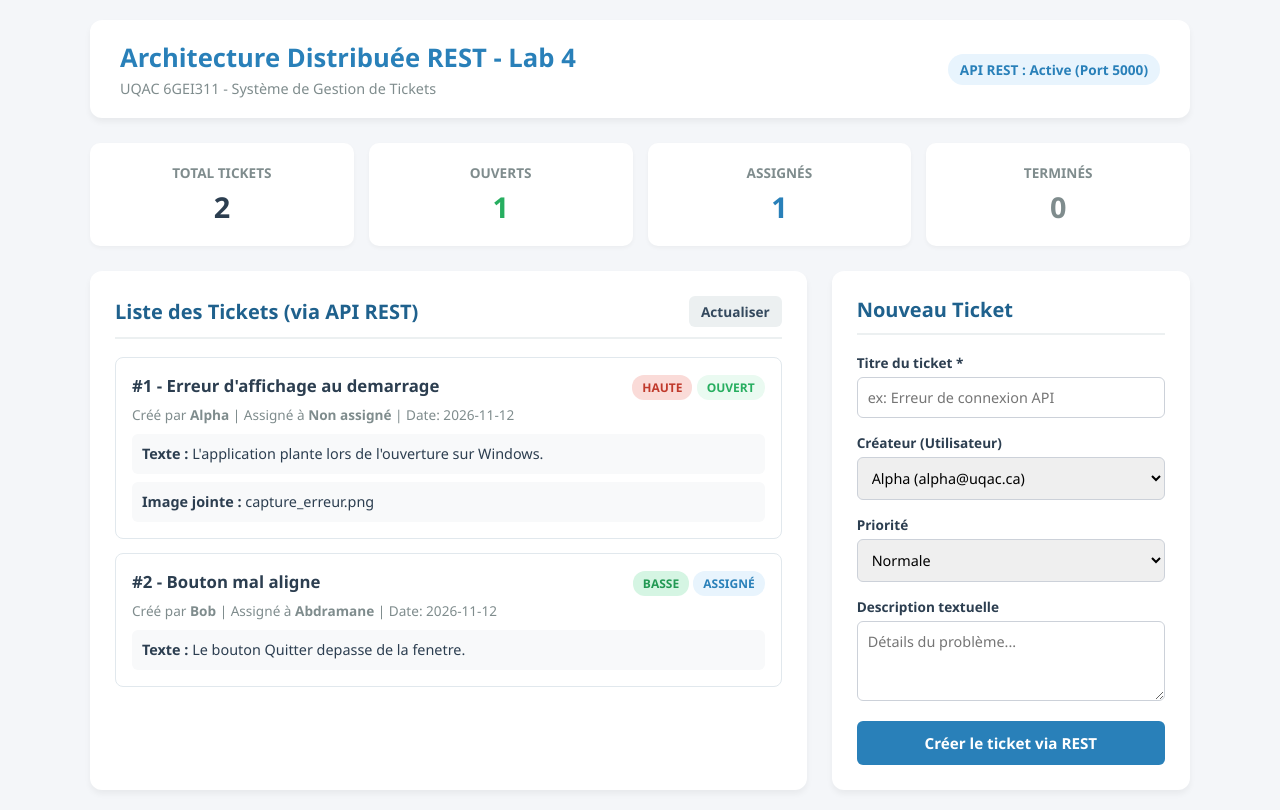
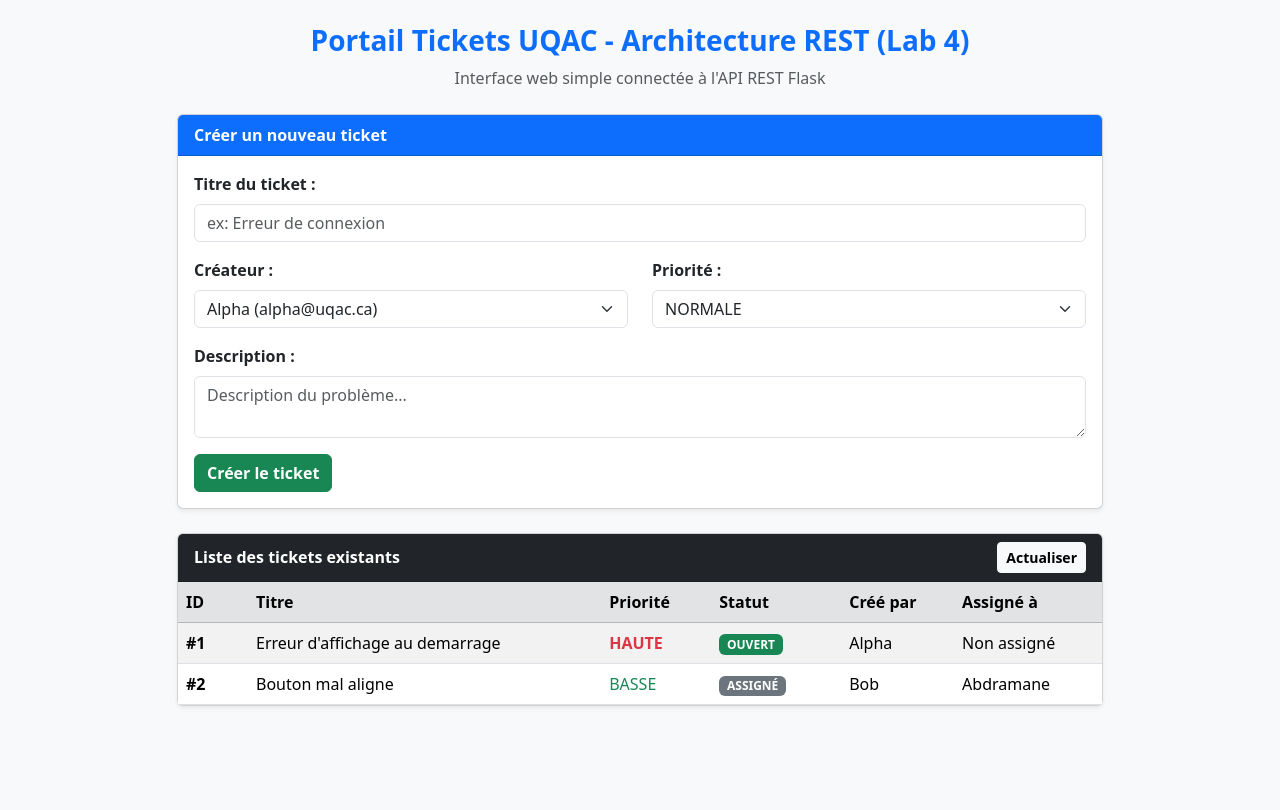
Before and after one commit to abdouldrame09/6GEI311_Laboratoire4, a Flask app: page / in a window 1280 px wide. After the commit the page ends 707 px from the top, so only its background shows below. Run offline with Flask 3, Linux system fonts and the light colour scheme.

Commit message:
Affichage des requetes REST dans la console et refonte de l'interface web

```diff
--- a/code/ApiClient.py
+++ b/code/ApiClient.py
@@ -40,6 +40,7 @@ class ApiClient:
 
     # Creer un nouveau ticket (gere aussi l'upload de l'image si specifiee)
     def create_ticket(self, title: str, priority: str, user_id: int, description_texte: str = None, image_path: str = None) -> dict:
+        print(f"\n[CLIENT Tkinter] Envoi requete REST : POST {self.base_url}/api/tickets (Titre: '{title}')", flush=True)
         if image_path and os.path.exists(image_path):
             # Envoi avec l'image attachee (multipart)
             data = {
@@ -63,7 +64,9 @@ class ApiClient:
             res = requests.post(f"{self.base_url}/api/tickets", json=payload, timeout=5)
 
         res.raise_for_status()
-        return res.json()
+        ticket_data = res.json()
+        print(f"[CLIENT Tkinter] Reponse REST recue : 201 CREATED (Ticket #{ticket_data.get('ticketId', ticket_data.get('id'))})\n", flush=True)
+        return ticket_data
 
     # Assigner un ticket a un developpeur
     def assign_ticket(self, ticket_id: int, dev_id: int = None, dev_name: str = None) -> dict:
--- a/code/api_server.py
+++ b/code/api_server.py
@@ -215,6 +215,7 @@ def update_ticket_status(ticket_id: int):
     if not trouve:
         return jsonify({"error": f"Statut '{new_status_str}' invalide."}), 400
 
+    print(f"\n[OPERATION REST] PUT /api/tickets/{ticket_id}/status -> Statut: 200 OK | Statut modifie en : {ticket.status.name}\n", flush=True)
     return jsonify(ticket.to_dict()), 200
 
 # Assigner un ticket a un developpeur
@@ -241,6 +242,7 @@ def assign_ticket(ticket_id: int):
         return jsonify({"error": "Developpeur introuvable."}), 404
 
     ticket.assignTo(dev_cible)
+    print(f"\n[OPERATION REST] PUT /api/tickets/{ticket_id}/assign -> Statut: 200 OK | Assigne au developpeur : {dev_cible.name}\n", flush=True)
     return jsonify(ticket.to_dict()), 200
 
 # Gestion des utilisateurs
--- a/code/main.py
+++ b/code/main.py
@@ -10,9 +10,9 @@ from ApplicationGUI import ApplicationGUI
 # Fonction pour demarrer le serveur Flask en arriere-plan
 def run_server(port=5000):
     import logging
-    # Reduire les messages de werkzeug dans la console
+    # Activer l'affichage des requetes werkzeug (GET, POST, etc.) dans la console
     log = logging.getLogger('werkzeug')
-    log.setLevel(logging.ERROR)
+    log.setLevel(logging.INFO)
     app.run(host="127.0.0.1", port=port, debug=False, use_reloader=False)
 
 def main():
--- a/code/templates/index.html
+++ b/code/templates/index.html
@@ -2,229 +2,204 @@
 <html lang="fr">
 <head>
     <meta charset="UTF-8">
-    <meta name="viewport" content="width=device-width, initial-scale=1.0">
     <title>Portail Tickets UQAC - Architecture REST (Lab 4)</title>
-    <style>
-        :root {
-            --primary: #2980b9;
-            --primary-dark: #1f618d;
-            --success: #27ae60;
-            --warning: #f39c12;
-            --danger: #e74c3c;
-            --bg: #f4f6f9;
-            --card: #ffffff;
-            --text: #2c3e50;
-        }
-        * { box-sizing: border-box; margin: 0; padding: 0; font-family: 'Segoe UI', Tahoma, Geneva, Verdana, sans-serif; }
-        body { background-color: var(--bg); color: var(--text); padding: 20px; }
-        .container { max-width: 1100px; margin: 0 auto; }
-        header { background: white; padding: 20px 30px; border-radius: 12px; box-shadow: 0 4px 6px rgba(0,0,0,0.05); margin-bottom: 25px; display: flex; justify-content: space-between; align-items: center; }
-        h1 { font-size: 1.6rem; color: var(--primary); }
-        .badge-arch { background: #e8f4fd; color: var(--primary); padding: 6px 12px; border-radius: 20px; font-weight: 600; font-size: 0.85rem; }
-        .grid-stats { display: grid; grid-template-columns: repeat(auto-fit, minmax(200px, 1fr)); gap: 15px; margin-bottom: 25px; }
-        .stat-card { background: white; padding: 20px; border-radius: 10px; box-shadow: 0 2px 4px rgba(0,0,0,0.04); text-align: center; }
-        .stat-card h3 { font-size: 0.85rem; text-transform: uppercase; color: #7f8c8d; margin-bottom: 5px; }
-        .stat-card .val { font-size: 1.8rem; font-weight: bold; color: var(--text); }
-        .main-content { display: grid; grid-template-columns: 2fr 1fr; gap: 25px; }
-        @media(max-width: 850px) { .main-content { grid-template-columns: 1fr; } }
-        .card { background: white; border-radius: 12px; padding: 25px; box-shadow: 0 4px 6px rgba(0,0,0,0.05); }
-        .card h2 { font-size: 1.25rem; margin-bottom: 18px; color: var(--primary-dark); border-bottom: 2px solid #ecf0f1; padding-bottom: 10px; display: flex; justify-content: space-between; align-items: center; }
-        .ticket-item { border: 1px solid #e1e8ed; border-radius: 8px; padding: 16px; margin-bottom: 14px; transition: transform 0.15s, box-shadow 0.15s; background: #fff; }
-        .ticket-item:hover { transform: translateY(-2px); box-shadow: 0 4px 8px rgba(0,0,0,0.06); }
-        .ticket-header { display: flex; justify-content: space-between; align-items: center; margin-bottom: 8px; }
-        .ticket-title { font-weight: bold; font-size: 1.05rem; }
-        .badge { padding: 4px 10px; border-radius: 12px; font-size: 0.75rem; font-weight: 600; text-transform: uppercase; }
-        .badge-OUVERT { background: #eafaf1; color: #27ae60; }
-        .badge-ASSIGNE { background: #e8f4fd; color: #2980b9; }
-        .badge-VALIDATION { background: #fef5e7; color: #f39c12; }
-        .badge-TERMINE { background: #f2f4f4; color: #7f8c8d; }
-        .badge-HAUTE { background: #fadbd8; color: #c0392b; }
-        .badge-NORMALE { background: #fcf3cf; color: #b7950b; }
-        .badge-BASSE { background: #d5f5e3; color: #229954; }
-        .ticket-meta { font-size: 0.85rem; color: #7f8c8d; margin-bottom: 10px; }
-        .ticket-desc { font-size: 0.9rem; background: #f8f9fa; padding: 10px; border-radius: 6px; margin-top: 8px; line-height: 1.4; }
-        form .form-group { margin-bottom: 15px; }
-        form label { display: block; font-weight: 600; font-size: 0.85rem; margin-bottom: 5px; }
-        form input, form select, form textarea { width: 100%; padding: 10px; border: 1px solid #ccd1d9; border-radius: 6px; font-size: 0.9rem; }
-        form textarea { resize: vertical; height: 80px; }
-        button.btn { background: var(--primary); color: white; border: none; padding: 12px 20px; border-radius: 6px; font-weight: 600; cursor: pointer; width: 100%; font-size: 0.95rem; transition: background 0.2s; }
-        button.btn:hover { background: var(--primary-dark); }
-        .btn-refresh { background: #ecf0f1; color: #34495e; border: none; padding: 6px 12px; border-radius: 6px; cursor: pointer; font-size: 0.85rem; font-weight: 600; }
-        .btn-refresh:hover { background: #bdc3c7; }
-    </style>
+    <!-- Utilisation de Bootstrap via CDN  -->
+    <link href="https://cdn.jsdelivr.net/npm/bootstrap@5.3.3/dist/css/bootstrap.min.css" rel="stylesheet">
 </head>
-<body>
-    <div class="container">
-        <header>
-            <div>
-                <h1>Architecture Distribuée REST - Lab 4</h1>
-                <p style="color: #7f8c8d; font-size: 0.9rem; margin-top: 4px;">UQAC 6GEI311 - Système de Gestion de Tickets</p>
+<body class="bg-light">
+
+    <div class="container my-4" style="max-width: 950px;">
+        <!-- En-tête -->
+        <div class="mb-4 text-center">
+            <h1 class="h3 fw-bold text-primary">Portail Tickets UQAC - Architecture REST (Lab 4)</h1>
+            <p class="text-muted">Interface web simple connectée à l'API REST Flask</p>
         </div>
-            <div class="badge-arch">API REST : Active (Port 5000)</div>
-        </header>
 
-        <div class="grid-stats">
-            <div class="stat-card">
-                <h3>Total Tickets</h3>
-                <div class="val" id="stat-total">-</div>
+        <!-- Formulaire de creation -->
+        <div class="card shadow-sm mb-4">
+            <div class="card-header bg-primary text-white fw-bold">
+                Créer un nouveau ticket
             </div>
-            <div class="stat-card">
-                <h3>Ouverts</h3>
-                <div class="val" id="stat-ouverts" style="color: var(--success);">-</div>
+            <div class="card-body">
+                <form id="formTicket" onsubmit="creerTicket(event)">
+                    <div class="mb-3">
+                        <label for="titre" class="form-label fw-semibold">Titre du ticket :</label>
+                        <input type="text" id="titre" class="form-control" required placeholder="ex: Erreur de connexion">
                     </div>
-            <div class="stat-card">
-                <h3>Assignés</h3>
-                <div class="val" id="stat-assignes" style="color: var(--primary);">-</div>
+
+                    <div class="row">
+                        <div class="col-md-6 mb-3">
+                            <label for="utilisateur" class="form-label fw-semibold">Créateur :</label>
+                            <select id="utilisateur" class="form-select"></select>
                         </div>
-            <div class="stat-card">
-                <h3>Terminés</h3>
-                <div class="val" id="stat-termines" style="color: #7f8c8d;">-</div>
+                        <div class="col-md-6 mb-3">
+                            <label for="priorite" class="form-label fw-semibold">Priorité :</label>
+                            <select id="priorite" class="form-select">
+                                <option value="BASSE">BASSE</option>
+                                <option value="NORMALE" selected>NORMALE</option>
+                                <option value="HAUTE">HAUTE</option>
+                            </select>
                         </div>
                     </div>
 
-        <div class="main-content">
-            <div class="card">
-                <h2>
-                    <span>Liste des Tickets (via API REST)</span>
-                    <button class="btn-refresh" onclick="chargerTickets()">Actualiser</button>
-                </h2>
-                <div id="tickets-container">Chargement...</div>
+                    <div class="mb-3">
+                        <label for="description" class="form-label fw-semibold">Description :</label>
+                        <textarea id="description" class="form-control" rows="2" placeholder="Description du problème..."></textarea>
                     </div>
 
-            <div class="card">
-                <h2>Nouveau Ticket</h2>
-                <form id="form-nouveau-ticket" onsubmit="creerTicket(event)">
-                    <div class="form-group">
-                        <label for="ticket-title">Titre du ticket *</label>
-                        <input type="text" id="ticket-title" required placeholder="ex: Erreur de connexion API">
+                    <button type="submit" class="btn btn-success fw-bold">Créer le ticket</button>
+                </form>
             </div>
-                    <div class="form-group">
-                        <label for="ticket-user">Créateur (Utilisateur)</label>
-                        <select id="ticket-user"></select>
         </div>
-                    <div class="form-group">
-                        <label for="ticket-priority">Priorité</label>
-                        <select id="ticket-priority">
-                            <option value="BASSE">Basse</option>
-                            <option value="NORMALE" selected>Normale</option>
-                            <option value="HAUTE">Haute</option>
-                        </select>
+
+        <!-- Tableau des tickets -->
+        <div class="card shadow-sm">
+            <div class="card-header bg-dark text-white d-flex justify-content-between align-items-center">
+                <span class="fw-bold">Liste des tickets existants</span>
+                <button type="button" class="btn btn-sm btn-light fw-bold" onclick="chargerTickets()">Actualiser</button>
             </div>
-                    <div class="form-group">
-                        <label for="ticket-desc">Description textuelle</label>
-                        <textarea id="ticket-desc" placeholder="Détails du problème..."></textarea>
+            <div class="card-body p-0">
+                <div class="table-responsive">
+                    <table class="table table-striped table-hover mb-0">
+                        <thead class="table-secondary">
+                            <tr>
+                                <th style="width: 70px;">ID</th>
+                                <th>Titre</th>
+                                <th style="width: 110px;">Priorité</th>
+                                <th style="width: 130px;">Statut</th>
+                                <th>Créé par</th>
+                                <th>Assigné à</th>
+                            </tr>
+                        </thead>
+                        <tbody id="corpsTableau">
+                            <tr>
+                                <td colspan="6" class="text-center text-muted py-3">Chargement des tickets...</td>
+                            </tr>
+                        </tbody>
+                    </table>
                 </div>
-                    <button type="submit" class="btn">Créer le ticket via REST</button>
-                </form>
             </div>
         </div>
     </div>
 
+    <!-- Script JavaScript pour appeler l'API REST -->
     <script>
         const API_URL = "/api";
 
+        // Charger les utilisateurs dans la liste deroulante
         async function chargerUsers() {
             try {
-                const res = await fetch(`${API_URL}/users`);
-                const users = await res.json();
-                const sel = document.getElementById("ticket-user");
-                sel.innerHTML = users.map(u => `<option value="${u.userId}">${u.name} (${u.email})</option>`).join("");
-            } catch (e) {
-                console.error("Erreur chargement utilisateurs:", e);
+                const reponse = await fetch(API_URL + "/users");
+                const utilisateurs = await reponse.json();
+                const selectUser = document.getElementById("utilisateur");
+
+                selectUser.innerHTML = "";
+                for (let i = 0; i < utilisateurs.length; i++) {
+                    const u = utilisateurs[i];
+                    selectUser.innerHTML += `<option value="${u.userId}">${u.name} (${u.email})</option>`;
+                }
+            } catch (erreur) {
+                console.error("Erreur lors du chargement des utilisateurs :", erreur);
             }
         }
 
+        // Charger les tickets depuis l'API REST et remplir le tableau
         async function chargerTickets() {
             try {
-                const res = await fetch(`${API_URL}/tickets`);
-                const tickets = await res.json();
+                const reponse = await fetch(API_URL + "/tickets");
+                const tickets = await reponse.json();
+                const corpsTableau = document.getElementById("corpsTableau");
 
-                // Mettre a jour les stats
-                document.getElementById("stat-total").innerText = tickets.length;
-                document.getElementById("stat-ouverts").innerText = tickets.filter(t => t.status === "OUVERT").length;
-                document.getElementById("stat-assignes").innerText = tickets.filter(t => t.status === "ASSIGNÉ" || t.status === "ASSIGNE").length;
-                document.getElementById("stat-termines").innerText = tickets.filter(t => t.status === "TERMINÉ" || t.status === "TERMINE").length;
-
-                const container = document.getElementById("tickets-container");
                 if (tickets.length === 0) {
-                    container.innerHTML = "<p style='color: #7f8c8d; text-align: center; padding: 20px;'>Aucun ticket enregistré.</p>";
+                    corpsTableau.innerHTML = "<tr><td colspan='6' class='text-center text-muted py-3'>Aucun ticket trouvé.</td></tr>";
                     return;
                 }
 
-                container.innerHTML = tickets.map(t => {
-                    const statusClass = t.status.replace(/É/g, 'E').replace(/ /g, '_');
-                    const prioClass = t.priority;
+                let html = "";
+                for (let i = 0; i < tickets.length; i++) {
+                    const t = tickets[i];
                     const createur = t.createdBy ? t.createdBy.name : "Inconnu";
                     const assigne = t.assignedTo ? t.assignedTo.name : "Non assigné";
 
-                    let descHtml = "";
-                    if (t.descriptions && t.descriptions.length > 0) {
-                        descHtml = t.descriptions.map(d => {
-                            if (d.type === "TEXTE") {
-                                return `<div class="ticket-desc"><strong>Texte :</strong> ${d.contenu || d.chemin}</div>`;
-                            } else if (d.type === "IMAGE") {
-                                return `<div class="ticket-desc"><strong>Image jointe :</strong> <code>${d.nom_fichier || d.chemin}</code></div>`;
-                            }
-                            return `<div class="ticket-desc">${d.contenu || d.chemin}</div>`;
-                        }).join("");
+                    // Badge de couleur selon le statut
+                    let badgeClass = "bg-secondary";
+                    if (t.status === "OUVERT") badgeClass = "bg-success";
+                    else if (t.status.includes("ASSIGNE")) badgeClass = "bg-primary";
+                    else if (t.status === "VALIDATION") badgeClass = "bg-warning text-dark";
+                    else if (t.status.includes("TERMINE")) badgeClass = "bg-secondary";
+
+                    // Badge de priorite
+                    let prioClass = "text-secondary";
+                    if (t.priority === "HAUTE") prioClass = "text-danger fw-bold";
+                    else if (t.priority === "BASSE") prioClass = "text-success";
+
+                    html += `
+                        <tr>
+                            <td class="fw-bold">#${t.ticketId}</td>
+                            <td>${t.title}</td>
+                            <td class="${prioClass}">${t.priority}</td>
+                            <td><span class="badge ${badgeClass}">${t.status}</span></td>
+                            <td>${createur}</td>
+                            <td>${assigne}</td>
+                        </tr>
+                    `;
                 }
 
-                    return `
-                        <div class="ticket-item">
-                            <div class="ticket-header">
-                                <span class="ticket-title">#${t.ticketId} - ${t.title}</span>
-                                <div>
-                                    <span class="badge badge-${prioClass}">${t.priority}</span>
-                                    <span class="badge badge-${statusClass}">${t.status}</span>
-                                </div>
-                            </div>
-                            <div class="ticket-meta">
-                                Créé par <strong>${createur}</strong> | Assigné à <strong>${assigne}</strong> | Date: ${t.creationDate}
-                            </div>
-                            ${descHtml}
-                        </div>
-                    `;
-                }).join("");
-            } catch (e) {
-                document.getElementById("tickets-container").innerHTML = `<p style="color: red;">Erreur de connexion avec l'API REST: ${e.message}</p>`;
+                corpsTableau.innerHTML = html;
+            } catch (erreur) {
+                document.getElementById("corpsTableau").innerHTML =
+                    `<tr><td colspan='6' class='text-center text-danger py-3'>Erreur de connexion avec l'API : ${erreur.message}</td></tr>`;
             }
         }
 
-        async function creerTicket(e) {
-            e.preventDefault();
-            const title = document.getElementById("ticket-title").value.trim();
-            const priority = document.getElementById("ticket-priority").value;
-            const user_id = parseInt(document.getElementById("ticket-user").value);
-            const desc = document.getElementById("ticket-desc").value.trim();
+        // Creer un nouveau ticket via une requete POST
+        async function creerTicket(event) {
+            event.preventDefault();
+
+            const titre = document.getElementById("titre").value.trim();
+            const priorite = document.getElementById("priorite").value;
+            const userId = parseInt(document.getElementById("utilisateur").value);
+            const description = document.getElementById("description").value.trim();
+
+            if (!titre) {
+                alert("Veuillez renseigner un titre.");
+                return;
+            }
 
             try {
-                const res = await fetch(`${API_URL}/tickets`, {
+                const reponse = await fetch(API_URL + "/tickets", {
                     method: "POST",
-                    headers: { "Content-Type": "application/json" },
+                    headers: {
+                        "Content-Type": "application/json"
+                    },
                     body: JSON.stringify({
-                        title: title,
-                        priority: priority,
-                        user_id: user_id,
-                        description_texte: desc
+                        title: titre,
+                        priority: priorite,
+                        user_id: userId,
+                        description_texte: description
                     })
                 });
 
-                if (res.ok) {
-                    document.getElementById("ticket-title").value = "";
-                    document.getElementById("ticket-desc").value = "";
+                if (reponse.ok) {
+                    alert("Ticket créé avec succès !");
+                    document.getElementById("titre").value = "";
+                    document.getElementById("description").value = "";
                     chargerTickets();
                 } else {
-                    const err = await res.json();
-                    alert("Erreur : " + (err.error || "Impossible de créer le ticket"));
+                    const err = await reponse.json();
+                    alert("Erreur : " + (err.error || "Impossible de créer le ticket."));
                 }
-            } catch (e) {
-                alert("Erreur de communication avec l'API: " + e.message);
+            } catch (erreur) {
+                alert("Erreur réseau : " + erreur.message);
             }
         }
 
-        // Initialisation au chargement de la page
+        // Chargement automatique au démarrage
+        window.onload = function() {
             chargerUsers();
             chargerTickets();
+        };
     </script>
+
 </body>
 </html>
```
Also changed, not shown: code/images/capture_erreur.png, code/images/capture_interface.png. Lines whose indentation alone changed are shown as unchanged.
